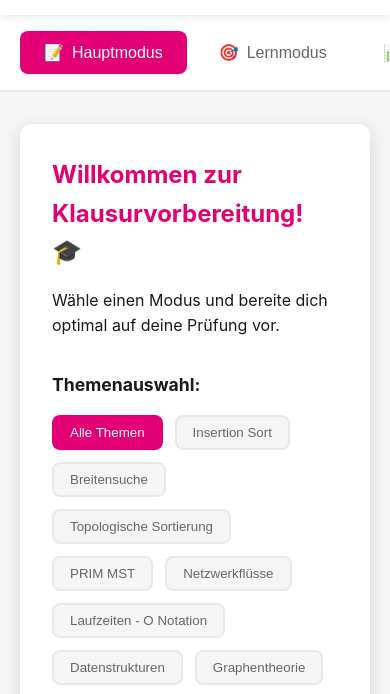
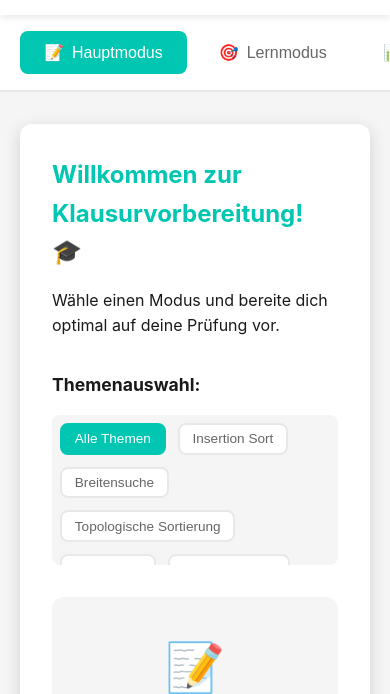
Before and after one commit to Eray464646/Algorithmen, a plain HTML site: page index.html in a window 390 px wide. Shown: the part 139-833 px from the top of the page. Drawn offline with Linux system fonts and the light colour scheme.

Commit message:
Update styles.css

```diff
--- a/styles.css
+++ b/styles.css
@@ -1,8 +1,8 @@
 /* ===== ROOT VARIABLEN ===== */
 :root {
-    --primary-color: #E20074;
-    --primary-dark: #B0005A;
-    --primary-light: #FF4DA6;
+    --primary-color: #01C6B1;
+    --primary-dark: #019B8F;
+    --primary-light: #33D4C3;
 
     --bg-primary: #FFFFFF;
     --bg-secondary: #F5F5F5;
@@ -195,10 +195,35 @@ body {
     display: flex;
     flex-wrap: wrap;
     gap: 0.75rem;
+    max-height: 200px;
+    overflow-y: auto;
+    padding: 0.5rem;
+    background: var(--bg-secondary);
+    border-radius: var(--border-radius-sm);
+}
+
+/* Scrollbar Styling für Topic Filter */
+.topic-buttons::-webkit-scrollbar {
+    width: 8px;
+    height: 8px;
+}
+
+.topic-buttons::-webkit-scrollbar-track {
+    background: var(--bg-tertiary);
+    border-radius: 4px;
+}
+
+.topic-buttons::-webkit-scrollbar-thumb {
+    background: var(--primary-color);
+    border-radius: 4px;
+}
+
+.topic-buttons::-webkit-scrollbar-thumb:hover {
+    background: var(--primary-dark);
 }
 
 .topic-btn {
-    background: var(--bg-secondary);
+    background: var(--bg-primary);
     border: 2px solid var(--bg-tertiary);
     padding: 0.5rem 1rem;
     border-radius: var(--border-radius-sm);
@@ -206,11 +231,14 @@ body {
     font-weight: 500;
     color: var(--text-secondary);
     transition: var(--transition);
+    white-space: nowrap;
+    font-size: 0.9rem;
 }
 
 .topic-btn:hover {
     border-color: var(--primary-color);
     color: var(--primary-color);
+    transform: translateY(-2px);
 }
 
 .topic-btn.active {
@@ -739,6 +767,19 @@ body {
         left: 1rem;
         bottom: 1rem;
     }
+
+    .topic-buttons {
+        max-height: 150px;
+    }
+
+    .topic-btn {
+        font-size: 0.85rem;
+        padding: 0.4rem 0.8rem;
+    }
+
+    #questionText {
+        font-size: 1.2rem;
+    }
 }
 
 /* ===== UTILITY CLASSES ===== */
```
